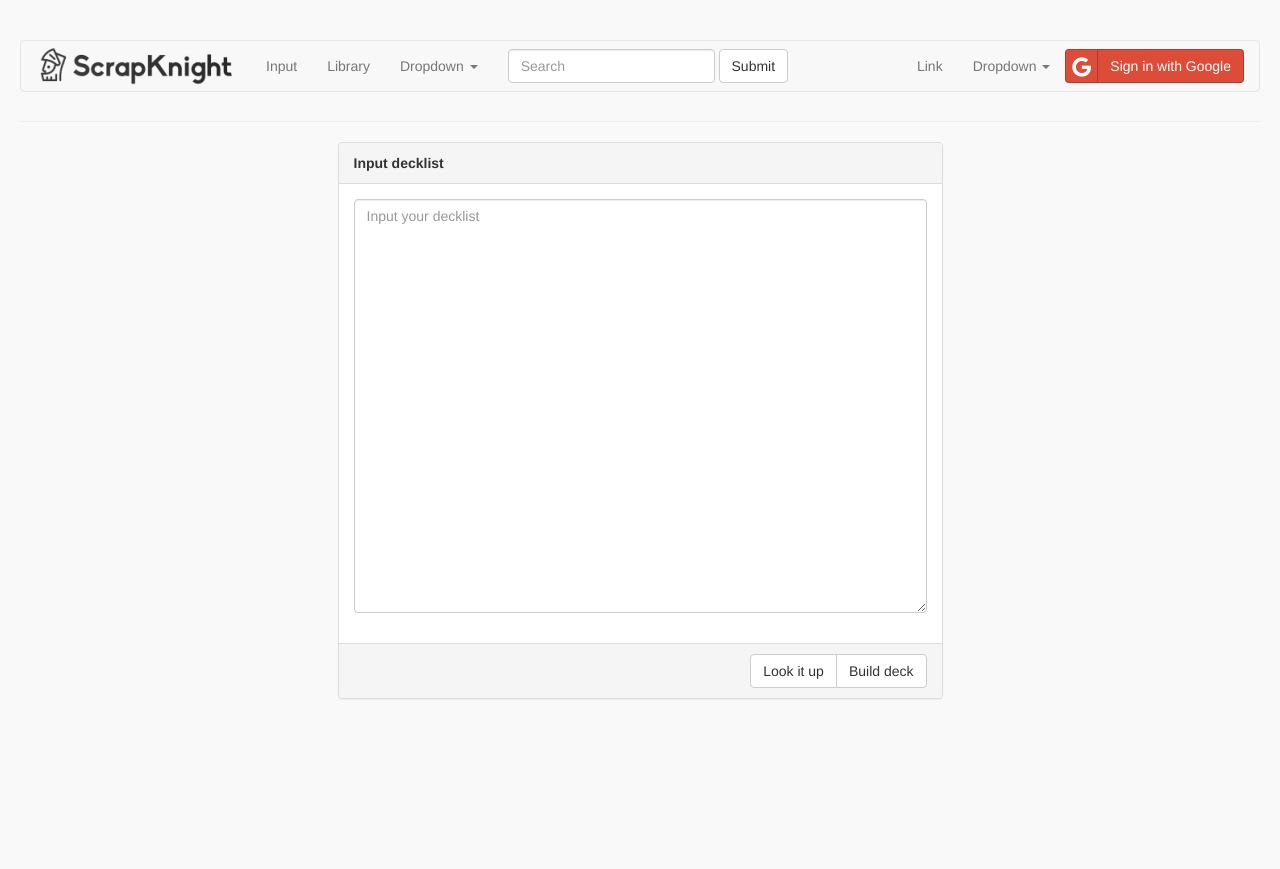
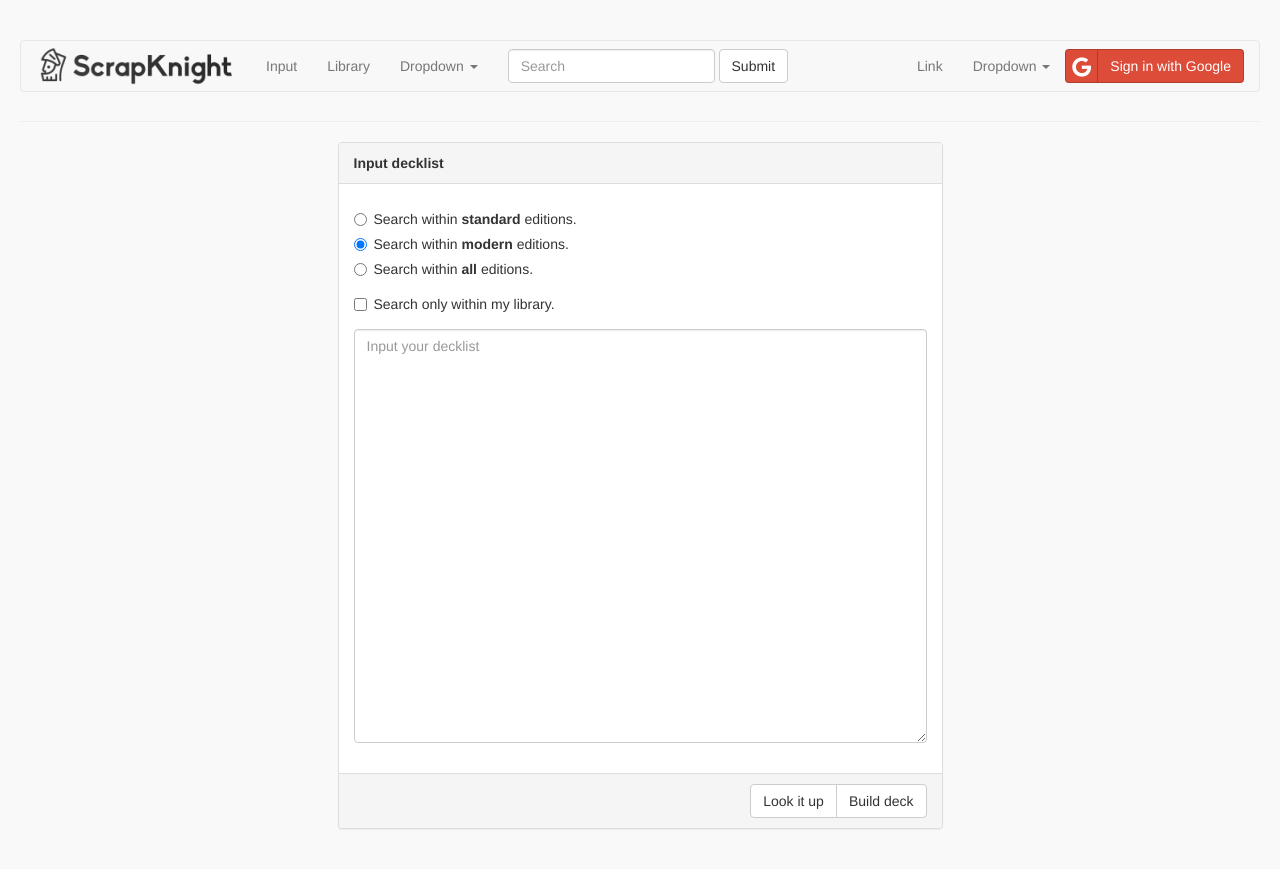
Before and after one commit to roesel/scrapknight, a Flask app: template app/templates/home.html in a window 1280 px wide. Before the commit the page ends 699 px from the top, so only its background shows below. Run offline with Flask 2, Linux system fonts and the light colour scheme; the template is opened without the code that fills it, so the values that code supplies are empty; parts of the project's set-up code (start-up, migrations or seed data) failed here and were passed over; some libraries are stand-ins or nearby versions.

Commit message:
parameters of search (html only -- not working yet)

```diff
--- a/app/templates/page_parts/input_decklist.html
+++ b/app/templates/page_parts/input_decklist.html
@@ -5,6 +5,34 @@
   <form method="post" name="input" id="card_list_input_form">
   <div class="panel-body">
       {{ form.hidden_tag() }}
+      <div class="form-group">
+        <div class="radio">
+          <label>
+            <input type="radio" name="optionEditions" id="optionEditions1" value="standard">
+            Search within <strong>standard</strong> editions.
+          </label>
+        </div>
+        <div class="radio">
+          <label>
+            <input type="radio" name="optionEditions" id="optionEditions2" value="modern" checked>
+            Search within <strong>modern</strong> editions.
+          </label>
+        </div>
+        <div class="radio">
+          <label>
+            <input type="radio" name="optionEditions" id="optionEditions3" value="all">
+            Search within <strong>all</strong> editions.
+          </label>
+        </div>
+      </div>
+      <div class="form-group">
+          <div class="checkbox">
+            <label>
+              <input type="checkbox" value="only_owned">
+              Search only within my library.
+            </label>
+          </div>
+      </div>
       <div class="form-group">
           <textarea class="form-control" id="card_list_input_textarea" name="text" rows="20" style="resize: vertical;" placeholder="Input your decklist">{{fill}}</textarea>
       </div>
```
